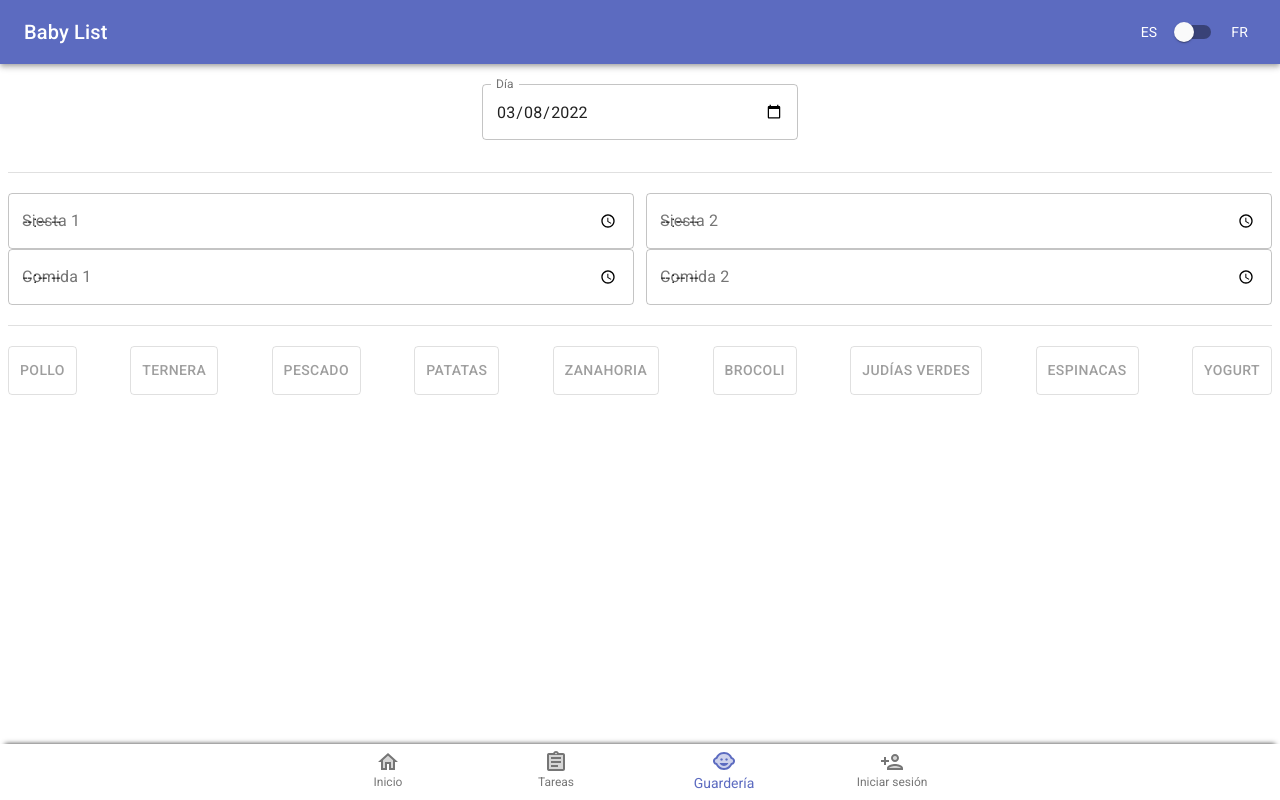
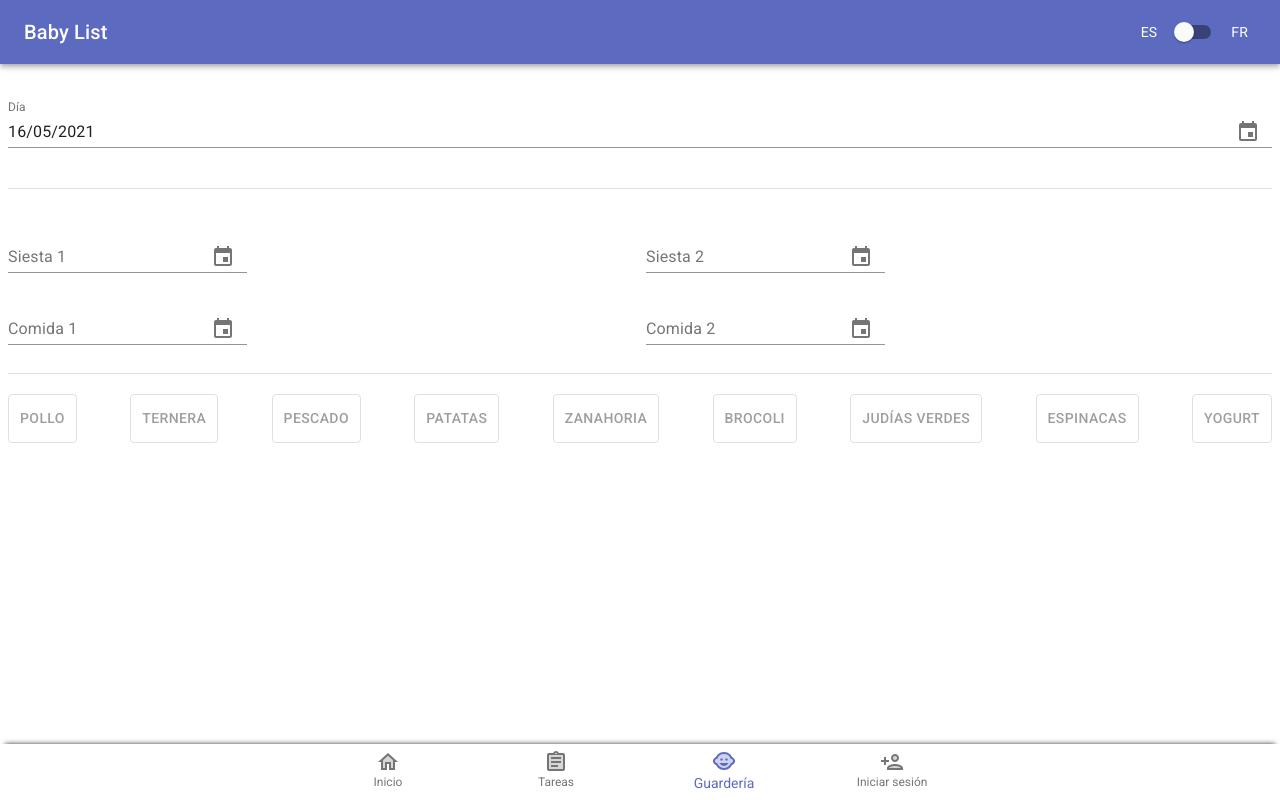
Before and after one commit to eastolfi/baby-list, a Next.js app: page /daycare in a window 1280 px wide. Built offline with nearby package versions, Linux system fonts and the light colour scheme; no server answers.

Commit message:
feat(daycare): add a current date and improve pickers

```diff
--- a/package.json
+++ b/package.json
@@ -13,10 +13,13 @@
   },
   "dependencies": {
     "@auth0/nextjs-auth0": "^1.7.0",
+    "@date-io/date-fns": "^1.3.13",
     "@material-ui/core": "^4.12.3",
     "@material-ui/icons": "^4.11.2",
     "@material-ui/lab": "^4.0.0-alpha.60",
+    "@material-ui/pickers": "^3.3.10",
     "@prisma/client": "^2.30.3",
+    "date-fns": "^2.28.0",
     "i18next": "^20.6.1",
     "next": "10.2.3",
     "react": "^16.12.0",
--- a/pages/_app.tsx
+++ b/pages/_app.tsx
@@ -6,6 +6,8 @@ import Head from 'next/head';
 
 import { ThemeProvider } from '@material-ui/styles';
 import CssBaseline from '@material-ui/core/CssBaseline';
+import { MuiPickersUtilsProvider } from '@material-ui/pickers';
+import DateFnsUtils from '@date-io/date-fns';
 
 import { fetcher } from '../lib/fetchJson';
 import { createAppTheme } from '../lib/theme';
@@ -40,11 +42,13 @@ export default function App({ Component, pageProps }: AppProps) {
                 }}
             >
                 <AppProvider>
-                    <ThemeProvider theme={createAppTheme(lang.code)}>
-                        <CssBaseline />
+                    <MuiPickersUtilsProvider utils={DateFnsUtils}>
+                        <ThemeProvider theme={createAppTheme(lang.code)}>
+                            <CssBaseline />
 
-                        <Component {...pageProps} />
-                    </ThemeProvider>
+                            <Component {...pageProps} />
+                        </ThemeProvider>
+                    </MuiPickersUtilsProvider>
                 </AppProvider>
             </SWRConfig>
         </UserProvider>
--- a/pages/daycare/index.tsx
+++ b/pages/daycare/index.tsx
@@ -1,20 +1,39 @@
 import { useEffect, useState } from 'react';
 
 import Divider from '@material-ui/core/Divider';
-import TextField from '@material-ui/core/TextField';
 import ToggleButton from '@material-ui/lab/ToggleButton';
-// import {
-//     MuiPickersUtilsProvider,
-//     KeyboardTimePicker,
-//     KeyboardDatePicker,
-// } from '@material-ui/pickers';
+import { KeyboardTimePicker, KeyboardDatePicker } from '@material-ui/pickers';
+import format from 'date-fns/format';
+import parse from 'date-fns/parse';
 
 import Layout from '../../components/Layout';
 
+const parseDateTime = (time: string) => {
+    if (!time) return null;
+
+    const [ hours, mins ] = time.split(':');
+    const d = new Date();
+    d.setHours(+hours, +mins);
+    return d;
+}
+const parseDate = (date: string): Date | null => {
+    if (!date) return null;
+
+    return parse(date, 'dd/MM/yyyy', new Date());
+}
+const formatDateTime = (date: Date | null): string => {
+    return date ? format(date, 'HH:mm') : ''
+}
+const formatDate = (date: Date | null): string => {
+    return date ? format(date, 'dd/MM/yyyy') : ''
+}
+
 class DaycareData {
-    public static currentVersion = '0.0.1';
+    public static currentVersion = '0.0.2';
+    public static versions = ['0.0.1', '0.0.2']
 
     public version: string;
+    public date: string;
     public firstNap: string;
     public secondNap: string;
     public firstMeal: string;
@@ -23,6 +42,7 @@ class DaycareData {
 
     constructor(data: { [key: string]: string; }) {
         this.version = data['version'] || '';
+        this.date = data['date'] || '';
         this.firstNap = data['firstNap'] || '';
         this.secondNap = data['secondNap'] || '';
         this.firstMeal = data['firstMeal'] || '';
@@ -47,18 +67,19 @@ class DaycareData {
     }
 
     public migrate(): void {
-        const current = this.version;
-        const next = DaycareData.currentVersion;
+        DaycareData.versions.forEach(nextVersion => {
+            if (this.shouldMigrate()) {
+                if (this.version === '' && nextVersion === '0.0.1') {
+                    this.migrate000To001();
+                } else if (this.version === '0.0.1' && nextVersion === '0.0.2') {
+                    this.migrate001To002();
+                }
 
-        if (this.shouldMigrate()) {
-            if (current === '') {
-                if (next === '0.0.1') {
-                    this.migrate000To001();
-                }
+                this.migrateVersion(nextVersion);
             }
+        })
 
-            this.save();
-        }
+        this.save();
     }
 
     public save(): void {
@@ -70,48 +91,56 @@ class DaycareData {
     }
 
     private migrate000To001(): void {
-        this.migrateVersion();
+        // Do nothing, its just for setting the initial version
     }
 
-    private migrateVersion(): void {
-        this.version = DaycareData.currentVersion;
+    private migrate001To002(): void {
+        this.date = formatDate(new Date())
+    }
+
+    private migrateVersion(version: string): void {
+        this.version = version;
     }
 }
 
 export default function DaycarePage() {
-    const [ currentDay, setCurrentDay ] = useState('2022-03-08');
-    const [ firstNap, setFirstNap ] = useState('');
-    const [ secondNap, setSecondNap ] = useState('');
-    const [ firstMeal, setFirstMeal ] = useState('');
-    const [ secondMeal, setSecondMeal ] = useState('');
+    const [ currentDay, setCurrentDay ] = useState(new Date() as Date | null);
+    const [ firstNap, setFirstNap ] = useState(null as Date | null);
+    const [ secondNap, setSecondNap ] = useState(null as Date | null);
+    const [ firstMeal, setFirstMeal ] = useState(null as Date | null);
+    const [ secondMeal, setSecondMeal ] = useState(null as Date | null);
     const [ ingredients, setIngredients ] = useState('');
 
     const ingredientsList = ['Pollo', 'Ternera', 'Pescado', 'Patatas', 'Zanahoria', 'Brocoli', 'Judías Verdes', 'Espinacas', 'Yogurt'];
     const selectedIngredients = ingredients.split('\n');
 
     useEffect(() => {
-        const { version, firstNap, secondNap, firstMeal, secondMeal, ingredients } = DaycareData.load();
+        const { version, date, firstNap, secondNap, firstMeal, secondMeal, ingredients } = DaycareData.load();
 
         DaycareData.updateData('version', version)
 
-        setFirstNap(firstNap);
-        setSecondNap(secondNap);
-        setFirstMeal(firstMeal);
-        setSecondMeal(secondMeal);
+        setCurrentDay(parseDate(date));
+        setFirstNap(parseDateTime(firstNap));
+        setSecondNap(parseDateTime(secondNap));
+        setFirstMeal(parseDateTime(firstMeal));
+        setSecondMeal(parseDateTime(secondMeal));
         setIngredients(ingredients);
     }, [])
 
     useEffect(() => {
-        DaycareData.updateData('firstNap', firstNap)
+        DaycareData.updateData('date', formatDate(currentDay))
+    }, [ currentDay ])
+    useEffect(() => {
+        DaycareData.updateData('firstNap', formatDateTime(firstNap))
     }, [ firstNap ])
     useEffect(() => {
-        DaycareData.updateData('secondNap', secondNap)
+        DaycareData.updateData('secondNap', formatDateTime(secondNap))
     }, [ secondNap ])
     useEffect(() => {
-        DaycareData.updateData('firstMeal', firstMeal)
+        DaycareData.updateData('firstMeal', formatDateTime(firstMeal))
     }, [ firstMeal ])
     useEffect(() => {
-        DaycareData.updateData('secondMeal', secondMeal)
+        DaycareData.updateData('secondMeal', formatDateTime(secondMeal))
     }, [ secondMeal ])
     useEffect(() => {
         DaycareData.updateData('ingredients', ingredients)
@@ -136,15 +165,19 @@ export default function DaycarePage() {
         <Layout>
             <div className="flex flex-col items-center">
                 <div className="flex flex-row flex-wrap justify-center w-full gap-3">
-                    <div className="w-1/4">
-                        <TextField
+                    <div className="sm:w-full">
+                        <KeyboardDatePicker
                             id="currentDay"
+                            variant="dialog"
+                            margin="normal"
                             label="Día"
-                            variant="outlined"
                             className='w-full'
-                            type='date'
-                            value={ currentDay }
-                            onChange={ event => setCurrentDay(event.target.value) } />
+                            format="dd/MM/yyyy"
+                            value={currentDay}
+                            onChange={ event => setCurrentDay(event as Date) }
+                            KeyboardButtonProps={{
+                                'aria-label': 'change date',
+                            }} />
                     </div>
 
                     <Divider className="w-full my-5" variant="middle" />
@@ -152,60 +185,55 @@ export default function DaycarePage() {
 
                 <div className="flex flex-row w-full gap-3">
                     <div className="w-1/2">
-                        <TextField
+                        <KeyboardTimePicker
+                            margin="normal"
                             id="firstNap"
                             label="Siesta 1"
-                            variant="outlined"
-                            className='w-full'
-                            type='time'
-                            value={ firstNap }
-                            onChange={ event => setFirstNap(event.target.value) } />
+                            value={firstNap}
+                            onChange={ event => setFirstNap(event as Date) }
+                            KeyboardButtonProps={{
+                                'aria-label': 'change time',
+                            }} />
                     </div>
 
                     <div className="w-1/2">
-                        <TextField
+                        <KeyboardTimePicker
+                            margin="normal"
                             id="secondNap"
                             label="Siesta 2"
-                            variant="outlined"
-                            className='w-full'
-                            type='time'
-                            value={ secondNap }
-                            onChange={ event => setSecondNap(event.target.value) } />
+                            value={secondNap}
+                            onChange={ event => setSecondNap(event as Date) }
+                            KeyboardButtonProps={{
+                                'aria-label': 'change time',
+                            }} />
                     </div>
                 </div>
 
                 <div className="flex flex-row w-full gap-3">
                     <div className="w-1/2">
-                        <TextField
+                        <KeyboardTimePicker
+                            margin="normal"
                             id="firstMeal"
                             label="Comida 1"
-                            variant="outlined"
-                            className='w-full'
-                            type='time'
-                            value={ firstMeal }
-                            onChange={ event => setFirstMeal(event.target.value) } />
+                            value={firstMeal}
+                            onChange={ event => setFirstMeal(event as Date) }
+                            KeyboardButtonProps={{
+                                'aria-label': 'change time',
+                            }} />
                     </div>
 
                     <div className="w-1/2">
-                        <TextField
+                        <KeyboardTimePicker
+                            margin="normal"
                             id="secondMeal"
                             label="Comida 2"
-                            variant="outlined"
-                            className='w-full'
-                            type='time'
-                            value={ secondMeal }
-                            onChange={ event => setSecondMeal(event.target.value) } />
+                            value={secondMeal}
+                            onChange={ event => setSecondMeal(event as Date) }
+                            KeyboardButtonProps={{
+                                'aria-label': 'change time',
+                            }} />
                     </div>
                 </div>
-
-                {/* <TimePicker
-                    label="Basic example"
-                    value={value}
-                    onChange={(newValue) => {
-                    setValue(newValue);
-                    }}
-                    renderInput={(params) => <TextField {...params} />}
-                /> */}
 
                 <Divider className="w-full my-5" variant="middle" />
 
```
Also changed, not shown: 1 other file (tests, documents, lock files or other folders).
